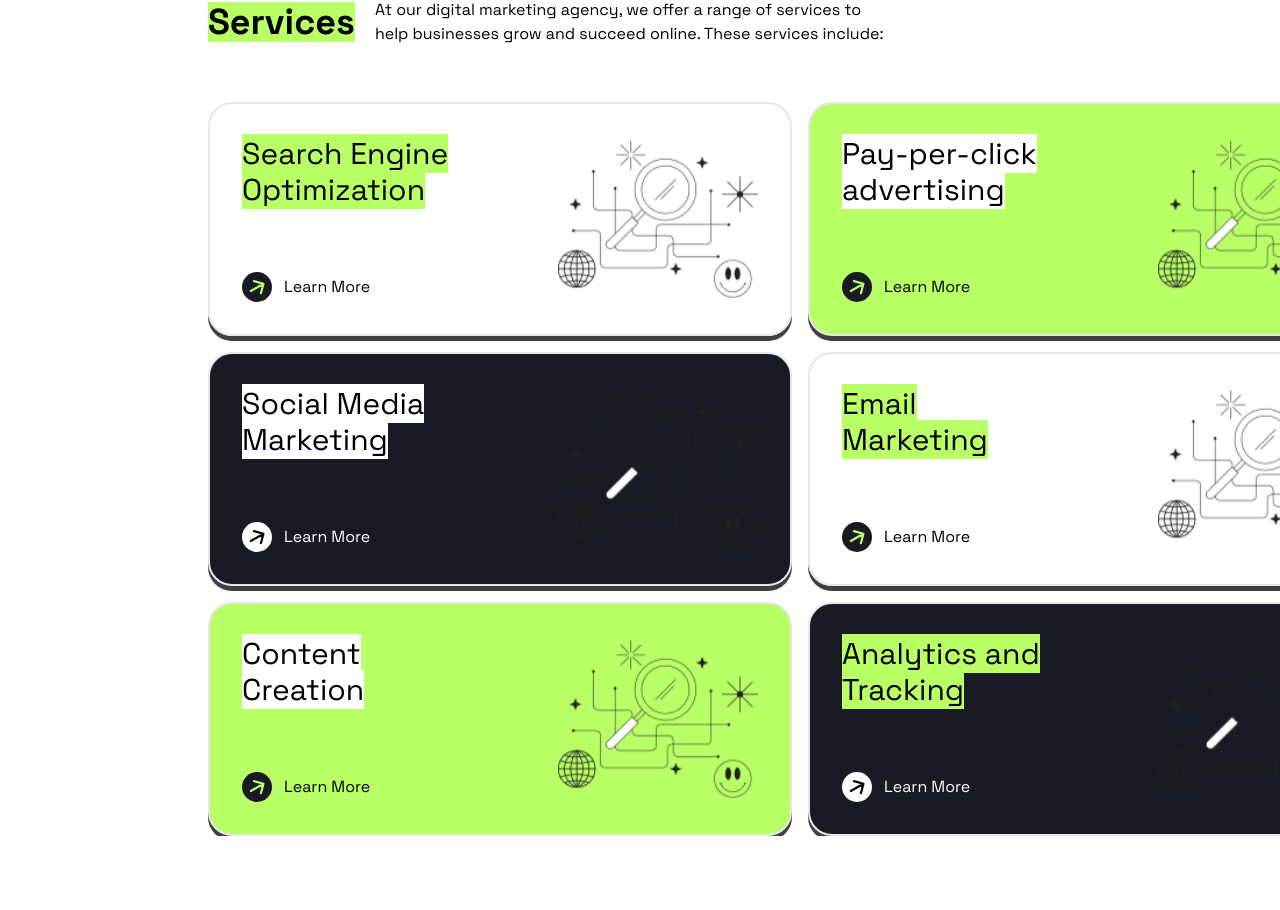
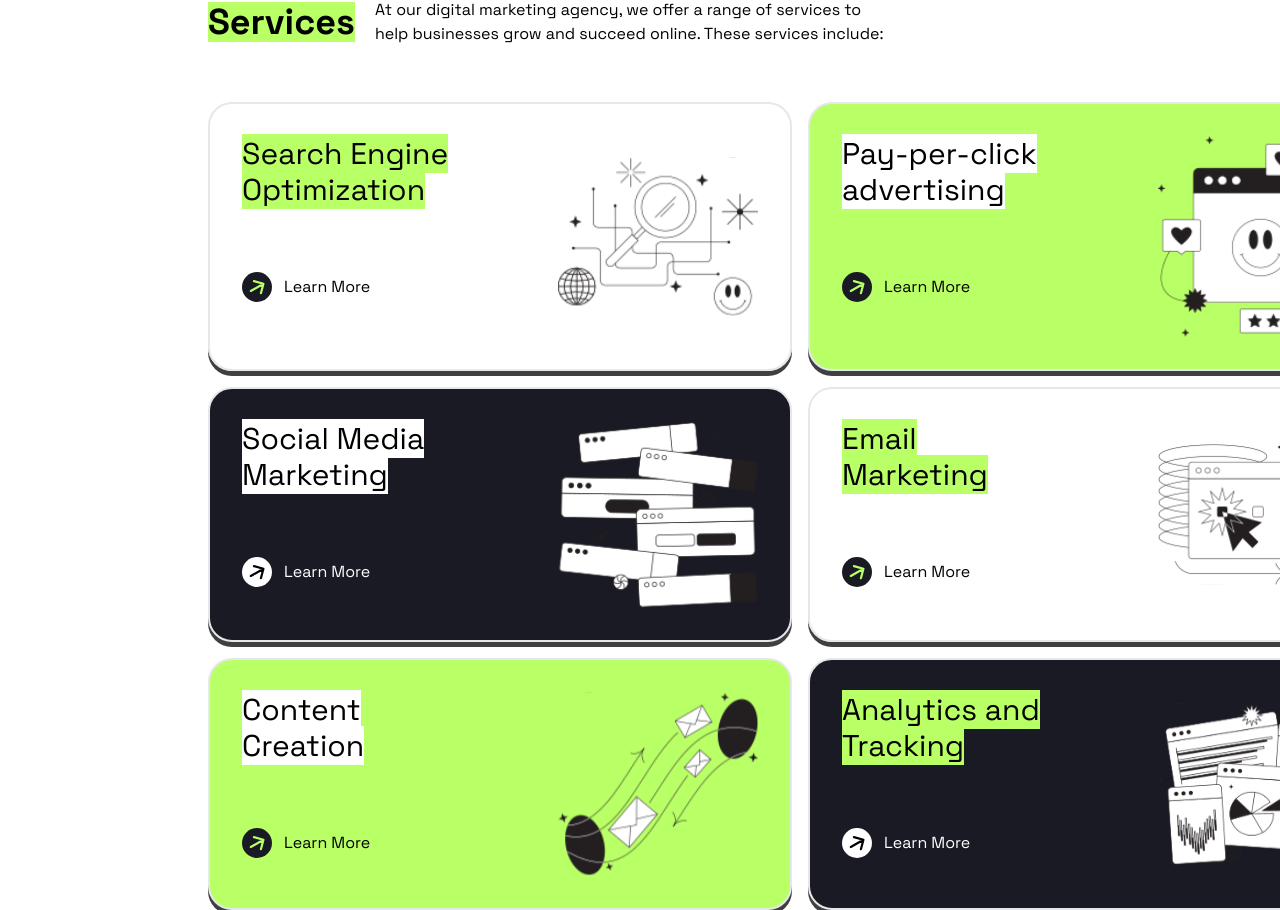
Before and after one commit to merukode/positivus-slicing, a Next.js app: page / in a window 1280 px wide. Shown: the part 1054-1964 px from the top of the page. Before the commit the page ends 1890 px from the top, so only its background shows below. Built offline with nearby package versions, Linux system fonts and the light colour scheme.

Commit message:
Update Boxes

```diff
--- a/app/components/Boxes.jsx
+++ b/app/components/Boxes.jsx
@@ -41,7 +41,7 @@ function Boxes() {
         </span>
         </section>
         <Image
-          src="/ilus-1.svg"
+          src="/ilus-2.svg"
           alt="Search"
           width={200}
           height={200}
@@ -64,7 +64,7 @@ function Boxes() {
         </span>
         </section>
         <Image
-          src="/ilus-1.svg"
+          src="/ilus-3.svg"
           alt="Search"
           width={200}
           height={200}
@@ -87,7 +87,7 @@ function Boxes() {
         </span>
         </section>
         <Image
-          src="/ilus-1.svg"
+          src="/ilus-4.svg"
           alt="Search"
           width={200}
           height={200}
@@ -110,7 +110,7 @@ function Boxes() {
         </span>
         </section>
         <Image
-          src="/ilus-1.svg"
+          src="/ilus-5.svg"
           alt="Search"
           width={200}
           height={200}
@@ -133,7 +133,7 @@ function Boxes() {
         </span>
         </section>
         <Image
-          src="/ilus-1.svg"
+          src="/ilus-6.svg"
           alt="Search"
           width={200}
           height={200}
```
